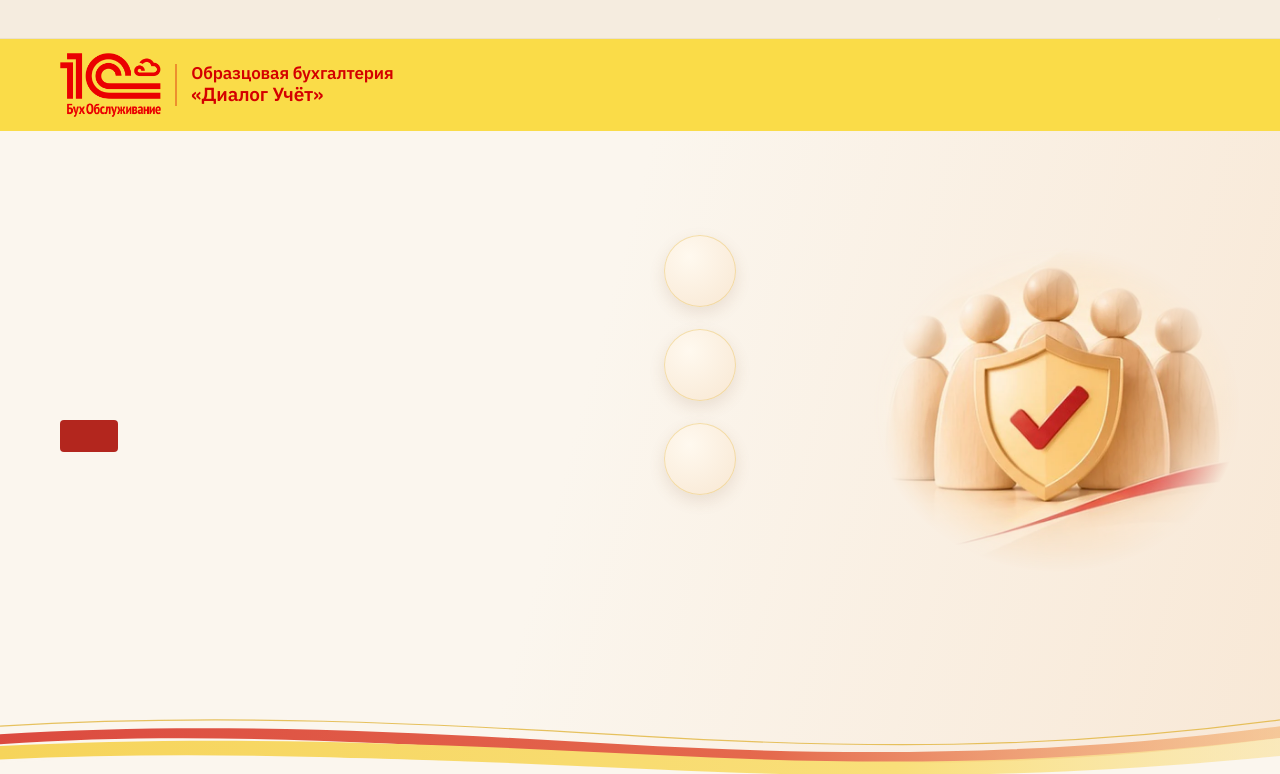
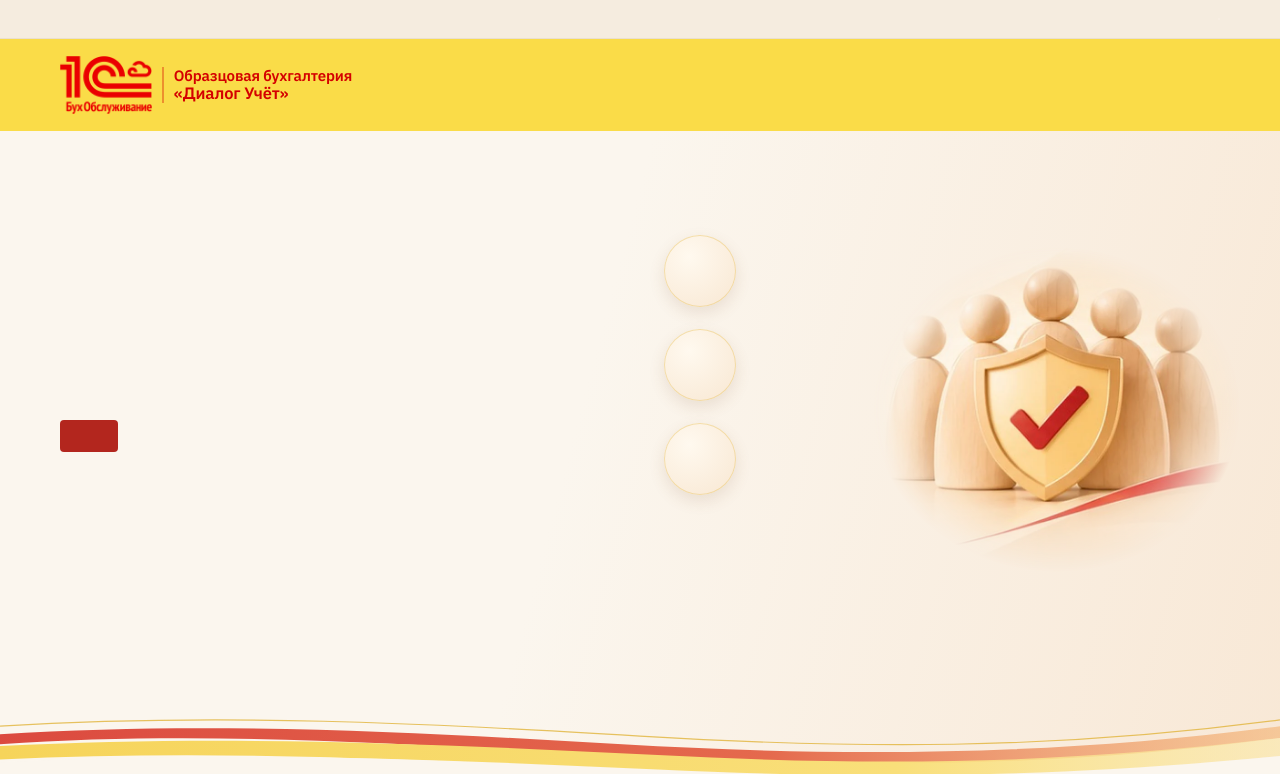
Before and after one commit to bevenergykz-design/Buhgalter, a Node project: template views/site/home.ejs in a window 1280 px wide. Shown: the top 774 px of the page. Run offline with Node 20 templates, Linux system fonts and the light colour scheme; the template is opened without the code that fills it, so the values that code supplies are empty; some libraries are stand-ins or nearby versions.

Commit message:
Шапка: казахское меню не выталкивает телефон за экран; на узких ноутбуках логотип целиком
Co-Authored-By: Claude Opus 5.5 <noreply@anthropic.com>

```diff
--- a/public/css/theme.css
+++ b/public/css/theme.css
@@ -359,3 +359,22 @@ a:hover { color: var(--red-2); }
 @media (max-width: 720px) {
   .page-head__art.page-head__art--3d, .page-head--center .page-head__art.page-head__art--3d { width: 100%; max-width: 300px; top: auto; }
 }
+/* шапка: длинные казахские пункты меню не должны выталкивать телефон за экран */
+.header__in { gap: 18px; }
+.header .brand { gap: 10px; }
+.brand__name { padding-left: 10px; }
+.header__phone { text-align: right; }
+.header__phone-cb { white-space: normal; max-width: 168px; line-height: 1.25; text-align: right; }
+@media (max-width: 1440px) {
+  .nav { gap: 0; }
+  .nav__link { padding: 8px 8px; font-size: 14.5px; }
+  .brand__name { font-size: 15px; }
+  .brand__name span:last-child { font-size: 16.5px; }
+  .header .brand__logo { height: 58px; }
+}
+/* узкий ноутбук: вместо знака с подписью — логотип целиком, как на телефоне */
+@media (max-width: 1240px) and (min-width: 721px) {
+  .header .brand__logo--desk, .header .brand__name { display: none; }
+  .header .brand__logo--mob { display: block; height: 62px; }
+  .nav__link { font-size: 14px; padding: 8px 7px; }
+}
```
